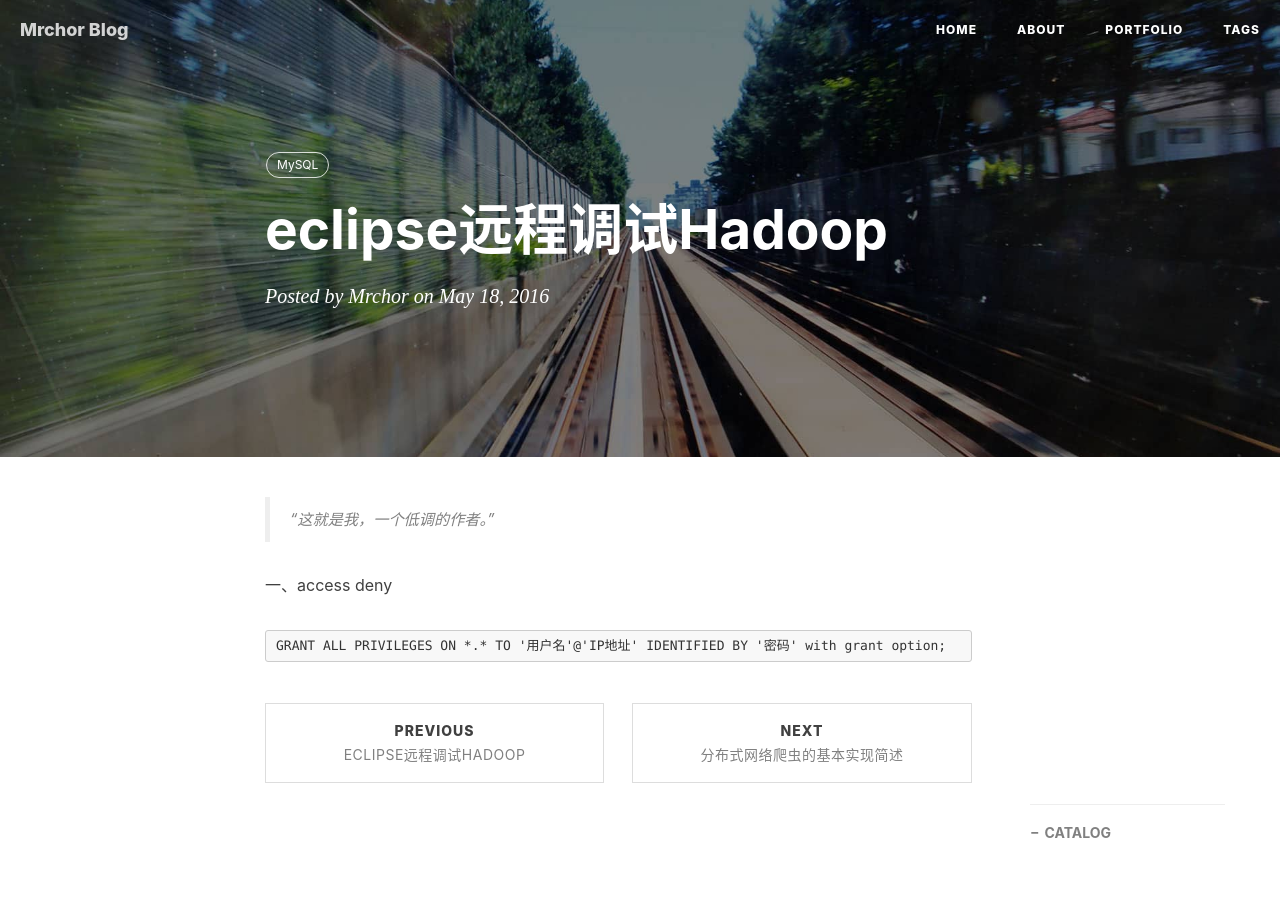
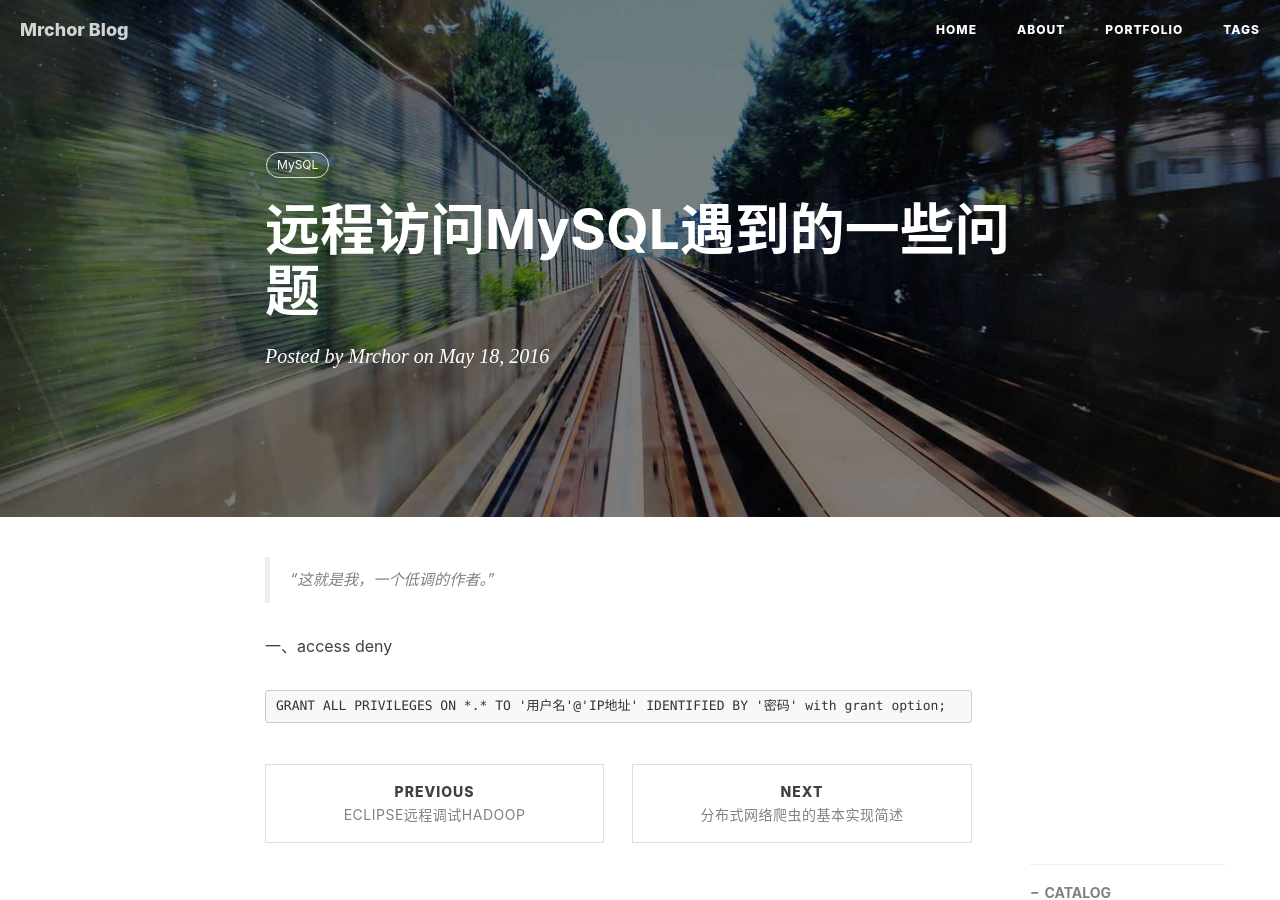
Before and after one commit to mrchor/mrchor.github.io, a Jekyll site: the page built from _posts/2016-05-18-远程访问MySQL遇到的一些问题.markdown, in a window 1280 px wide and 900 px high. Built offline with Jekyll 4.4.1, drawn with Linux system fonts in a browser that asks for light colours; nearby versions of some CDN libraries; comment, search, counter and statistics services are not loaded.

Commit message:
Update 2016-05-18-远程访问MySQL遇到的一些问题.markdown

```diff
--- a/_posts/2016-05-18-远程访问MySQL遇到的一些问题.markdown
+++ b/_posts/2016-05-18-远程访问MySQL遇到的一些问题.markdown
@@ -1,6 +1,6 @@
 ---
 layout:     post
-title:      "eclipse远程调试Hadoop"
+title:      "远程访问MySQL遇到的一些问题"
 date:       2016-05-18 12:00:00
 author:     "Mrchor"
 header-img: "img/post-bg-2015.jpg"
```
